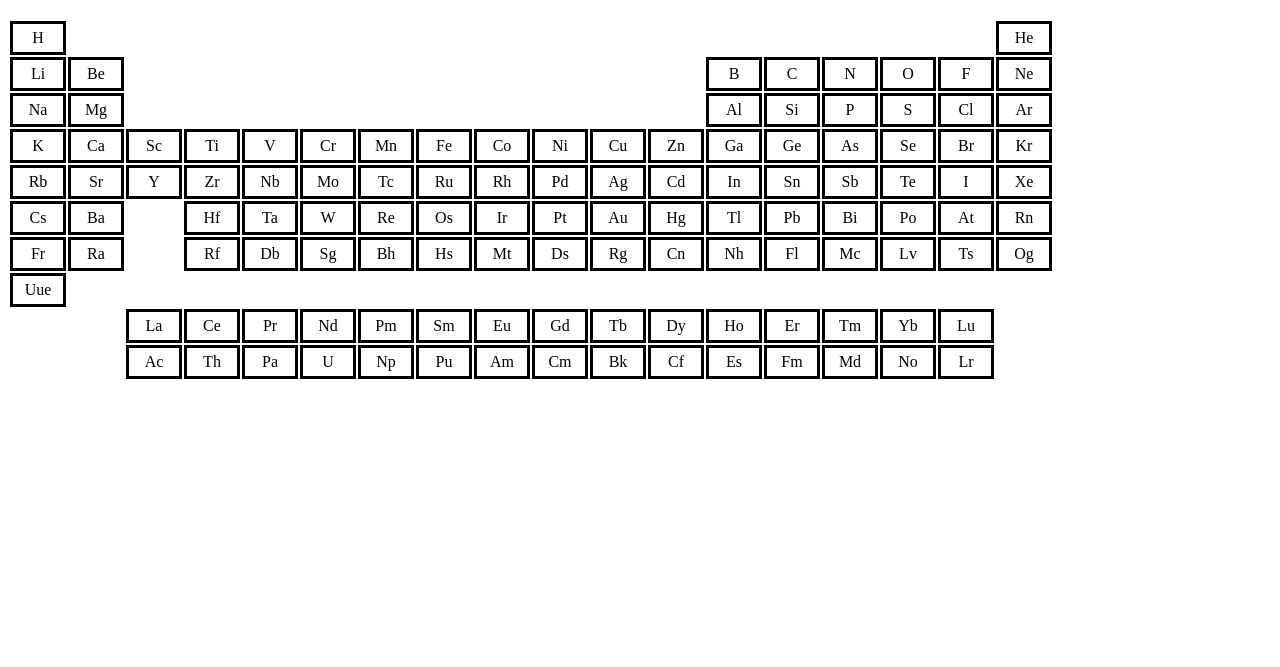
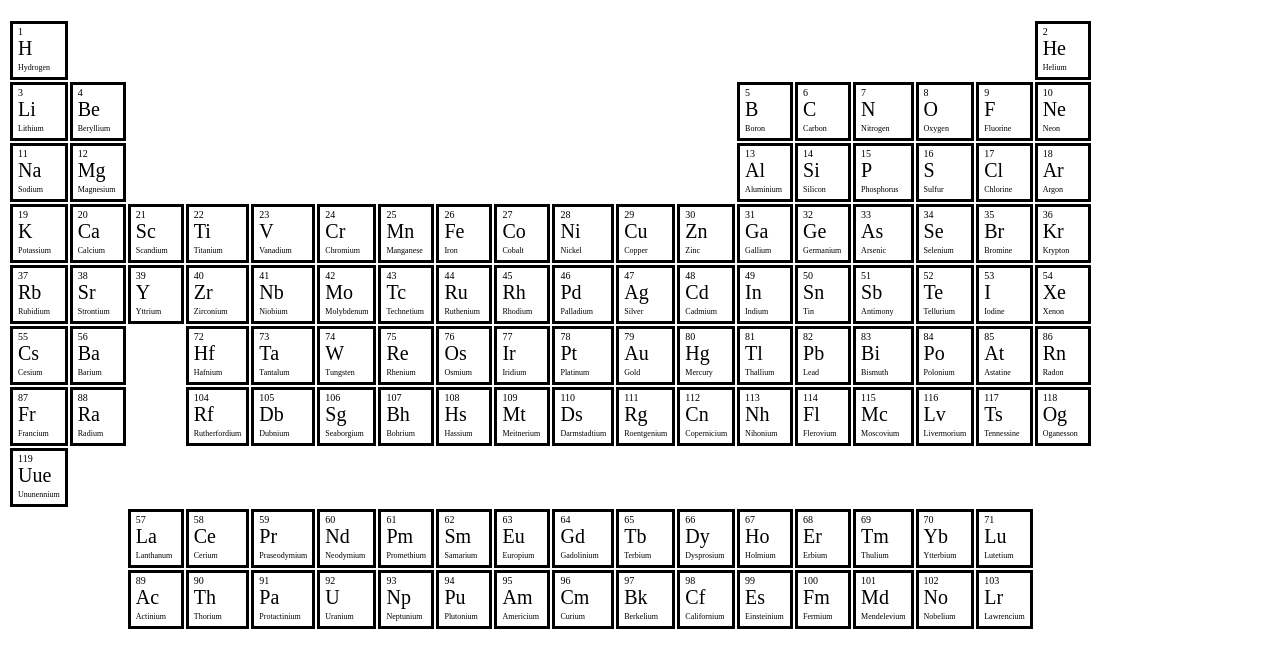
Before and after one commit to durwasa-chakraborty/Angular-ReactJS, a React app: page / in a window 1280 px wide. Shown: the part 61-728 px from the top of the page. Built offline with nearby package versions, Linux system fonts and the light colour scheme; some packages are replaced by stand-ins of ours.

Commit message:
Formatting

```diff
--- a/index.html
+++ b/index.html
@@ -8,7 +8,7 @@
     <meta name="description" content="">
     <meta name="author" content="">
 
-    <title>Angular 1.x with React</title>
+    <title>Angular with ReactJS</title>
   </head>
 
   <body>
@@ -16,12 +16,33 @@
     <style>
      table.periodic-table td {
     width: 40px;
+    height: 40px;
     padding: 5px;
-    text-align: center;
 }
 
 table.periodic-table td.element {
     border: solid;
+}
+
+td span{
+	display:block;
+}
+td span.atnum{
+	font-size:10px;
+
+    position: relative;
+    top: -3px;
+    left: 0px;
+
+}
+td span.symbol {
+    position: relative;
+    top: -3px;
+    font-size: 20px;
+    align-content: right;
+}
+td span.name {
+    font-size: 8px;
 }
 
     </style>
--- a/src/angular/reactDirective.js
+++ b/src/angular/reactDirective.js
@@ -1,7 +1,6 @@
 import app from '../../main'
 import React from "react";
 import ReactDOM from "react-dom";
-import Layout from "../react/Layout";
 import PDTable from "../react/PDTable";
 
 const reactOPeriodicDir = app.directive('reactPeriodictableDirective',function(){
--- a/src/react/PDTable.js
+++ b/src/react/PDTable.js
@@ -42,7 +42,11 @@ export default class PDTable extends React.Component{
 									this.props.pdtable.forEach(function(v,kk){
 										if(v.ypos == key && v.xpos == k){
 
-											str = <td className="element" id={key+"-"+k} key={key+"-"+k}>{v.symbol}</td>
+											str = <td className="element" id={key+"-"+k} key={key+"-"+k}>
+												<span className="atnum">{v.number}</span>
+												<span className="symbol">{v.symbol}</span>
+												<span className="name">{v.name}</span>
+												</td>
 										}
 									});
 									return str;
```
Also changed, not shown: screenshot.png (added).
